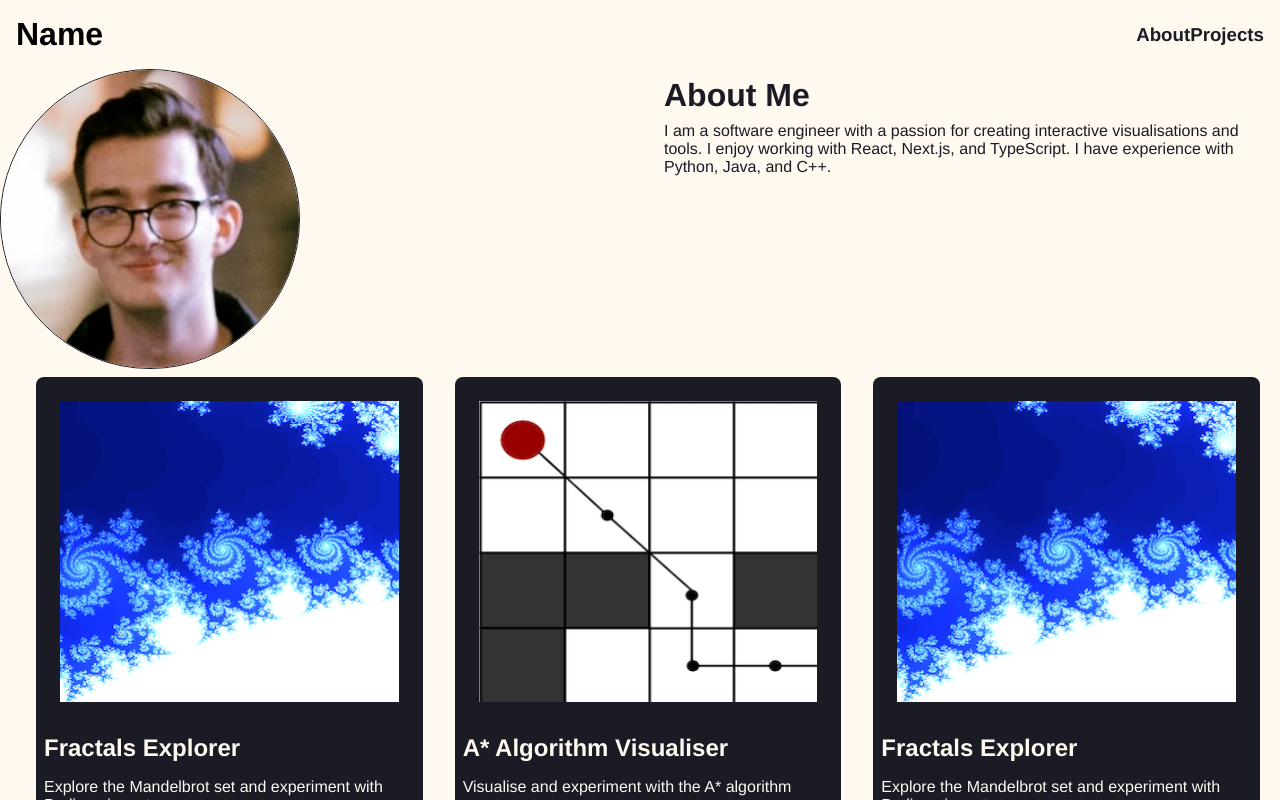
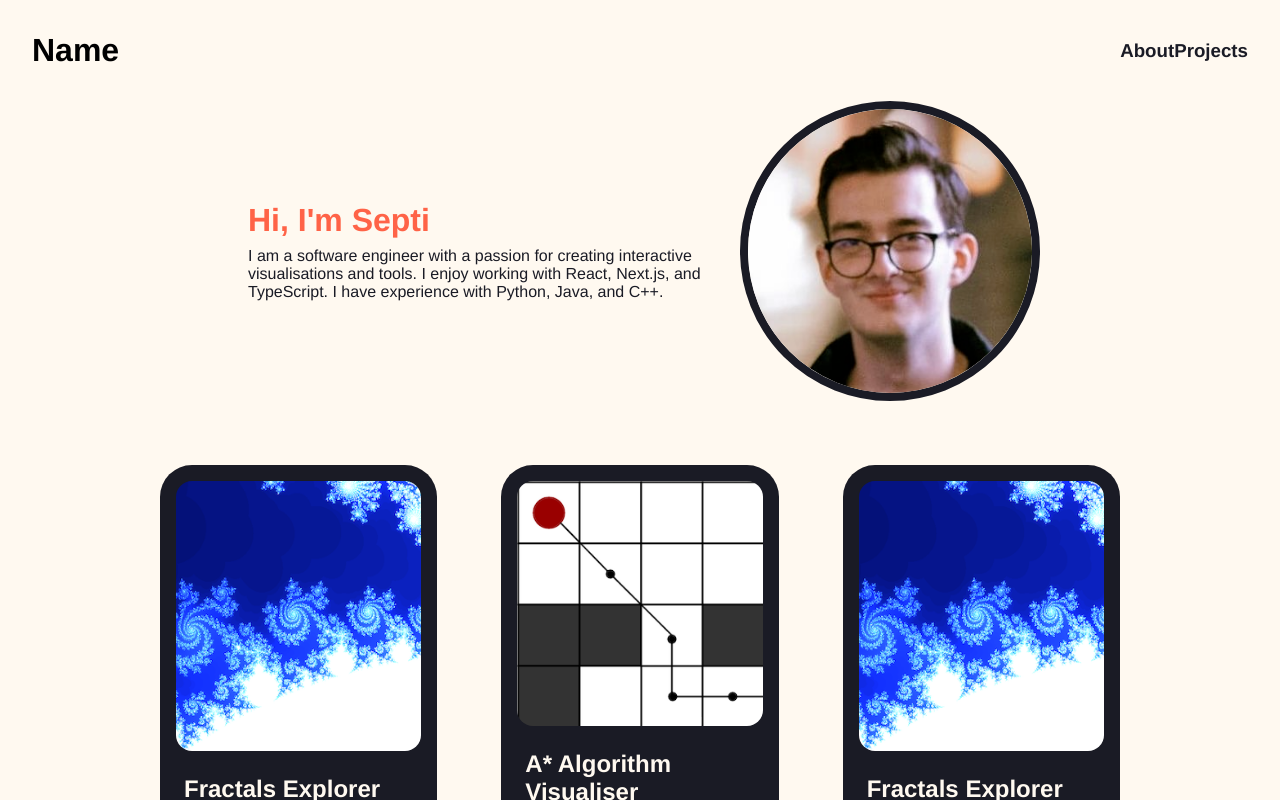
Before and after one commit to Septy2000/Portfolio-Website, a Next.js app: page / in a window 1280 px wide. Shown: the top 800 px of the page. Built offline with nearby package versions, Linux system fonts and the light colour scheme.

Commit message:
Changes to Header files; Changes to styled Card

```diff
--- a/src/app/page.tsx
+++ b/src/app/page.tsx
@@ -64,7 +64,7 @@ const projects = [
 ];
 
 const PortraitPhoto = styled(Image)`
-    border: 1px solid ${({ theme }) => theme.colors.surface.secondary};
+    border: 8px solid ${({ theme }) => theme.colors.surface.secondary};
     border-radius: 50%;
 `;
 
@@ -74,15 +74,9 @@ export default function AboutMePage() {
     return (
         <React.Fragment>
             <MainInformationContainer>
-                <PortraitPhoto
-                    src={portrait_image}
-                    alt="Photo of me"
-                    width={300}
-                    height={300}
-                />
                 <AboutContainer>
-                    <Header size="large" color="primary" m="0.5rem">
-                        About Me
+                    <Header color="tomato" m="0.5rem">
+                        {"Hi, I'm Septi"}
                     </Header>
 
                     <Text color="primary" m="0.5rem">
@@ -92,9 +86,16 @@ export default function AboutMePage() {
                         with Python, Java, and C++.
                     </Text>
                 </AboutContainer>
+                <PortraitPhoto
+                    src={portrait_image}
+                    alt="Photo of me"
+                    width={300}
+                    height={300}
+                    priority
+                />
             </MainInformationContainer>
 
-            <CardsContainer $mh="28px">
+            <CardsContainer>
                 {projects.map((project, id) => (
                     <PlainLinkWrapper
                         key={id}
--- a/src/components/typography/Typography.tsx
+++ b/src/components/typography/Typography.tsx
@@ -11,10 +11,10 @@ import {
 type Size = "small" | "medium" | "large";
 type Color = "primary" | "secondary" | "tertiary" | string;
 type HeaderProps = {
-    size: Size;
+    size?: Size;
     color: Color;
     children: React.ReactNode;
-    m: string;
+    m?: string;
 };
 type TextProps = {
     color: Color;
@@ -23,28 +23,33 @@ type TextProps = {
 };
 
 export function Header({ children, size, color, m }: HeaderProps) {
+    let StyledHeader;
+    switch (size) {
+        case "small":
+            StyledHeader = HeaderSmallStyled;
+            break;
+        case "medium":
+            StyledHeader = HeaderMediumStyled;
+            break;
+        case "large":
+            StyledHeader = HeaderLargeStyled;
+            break;
+        default:
+            StyledHeader = HeaderLargeStyled;
+            break;
+    }
     return (
         <React.Fragment>
-            {size === "small" ? (
-                <HeaderSmallStyled color={color} $margin={m}>
-                    {children}
-                </HeaderSmallStyled>
-            ) : size === "medium" ? (
-                <HeaderMediumStyled color={color} $margin={m}>
-                    {children}
-                </HeaderMediumStyled>
-            ) : (
-                <HeaderLargeStyled color={color} $margin={m}>
-                    {children}
-                </HeaderLargeStyled>
-            )}
+            <StyledHeader color={color} $m={m}>
+                {children}
+            </StyledHeader>
         </React.Fragment>
     );
 }
 
 export function Text({ children, color, m }: TextProps) {
     return (
-        <TextStyle color={color} $margin={m}>
+        <TextStyle color={color} $m={m}>
             {children}
         </TextStyle>
     );
--- a/src/components/wrappers/ColorInheritWrapper.tsx
+++ /dev/null
@@ -1,5 +0,0 @@
-import styled from "styled-components";
-
-const ColorInheritWrapper = styled.div`
-    color: inherit;
-`;
--- a/src/styles/Card.styled.tsx
+++ b/src/styles/Card.styled.tsx
@@ -3,12 +3,13 @@ import Image from "next/image";
 
 const CardStyled = styled.div`
     width: 100%;
-    border-radius: ${({ theme }) => theme.borderRadius.small};
+    max-width: 500px;
+    border-radius: ${({ theme }) => theme.borderRadius.medium};
     display: flex;
     flex-direction: column;
-    margin: ${({ theme }) => theme.margin.small};
     background-color: ${({ theme }) => theme.colors.surface.secondary};
     height: 100%;
+    padding: ${({ theme }) => theme.padding.small};
     transition: transform 0.2s;
     &:hover {
         transform: scale(1.03);
@@ -17,10 +18,10 @@ const CardStyled = styled.div`
 
 const CardImageStyled = styled(Image)`
     border-radius: ${({ theme }) => theme.borderRadius.small};
+    margin-bottom: ${({ theme }) => theme.margin.small};
     width: 100%;
     height: 70%;
     transition: filter 0.2s;
-    padding: ${({ theme }) => theme.padding.large};
 `;
 
 export { CardStyled, CardImageStyled };
--- a/src/styles/Containers.styled.tsx
+++ b/src/styles/Containers.styled.tsx
@@ -1,15 +1,14 @@
 "use client";
 import styled from "styled-components";
+import {
+    CustomStylingProps,
+    customPropertiesMixin,
+} from "./custom-properties/CustomProperties";
 
-export const CardsContainer = styled.div<{
-    $pv?: string;
-    $ph?: string;
-    $mv?: string;
-    $mh?: string;
-    $p?: string;
-    $m?: string;
-}>`
+export const CardsContainer = styled.div<CustomStylingProps>`
     display: grid;
+    margin: ${({ theme }) =>
+        `${theme.margin.xlarge} ${theme.margin.variable} ${theme.margin.xlarge} ${theme.margin.variable} `};
     @media (max-width: ${({ theme }) => theme.screen.medium}) {
         grid-template-columns: repeat(1, 1fr);
     }
@@ -26,31 +25,30 @@ export const CardsContainer = styled.div<{
 
     gap: ${({ theme }) => theme.padding.xlarge};
     grid-auto-rows: 1fr;
-    padding: ${({ $p }) => ($p ? $p : "none")};
-    padding-left: ${({ $ph }) => ($ph ? $ph : "none")};
-    padding-right: ${({ $ph }) => ($ph ? $ph : "none")};
-    padding-top: ${({ $pv }) => ($pv ? $pv : "none")};
-    padding-bottom: ${({ $pv }) => ($pv ? $pv : "none")};
-    margin: ${({ $m }) => ($m ? $m : "none")};
-    margin-top: ${({ $mv }) => ($mv ? $mv : "none")};
-    margin-left: ${({ $mh }) => ($mh ? $mh : "none")};
-    margin-bottom: ${({ $mv }) => ($mv ? $mv : "none")};
-    margin-right: ${({ $mh }) => ($mh ? $mh : "none")};
+
+    ${customPropertiesMixin}
 `;
 
-export const MainInformationContainer = styled.div`
-    display: grid;
+export const MainInformationContainer = styled.div<CustomStylingProps>`
+    display: flex;
+    margin-left: ${({ theme }) => theme.margin.variable};
+    margin-right: ${({ theme }) => theme.margin.variable};
+
     @media (max-width: ${({ theme }) => theme.screen.medium}) {
-        grid-template-columns: repeat(1, 1fr);
-        grid-template: repeat(2, 1fr);
+        flex-direction: column-reverse;
+        justify-content: center;
+        align-items: center;
     }
     @media (min-width: ${({ theme }) => theme.screen.medium}) {
-        grid-template-columns: repeat(2, 1fr);
-        grid-template-rows: repeat(1, 1fr);
+        flex-direction: row;
+        justify-content: center;
+        align-items: center;
     }
-    gap: ${({ theme }) => theme.padding.xlarge};
+
+    ${customPropertiesMixin}
 `;
 
 export const AboutContainer = styled.div`
     align-items: start;
+    max-width: 500px;
 `;
--- a/src/styles/GlobalStyles.tsx
+++ b/src/styles/GlobalStyles.tsx
@@ -1,6 +1,5 @@
 "use client";
 import { createGlobalStyle } from "styled-components";
-import theme from "./theme/theme";
 const GlobalStyles = createGlobalStyle`
     * {
         margin: 0;
@@ -9,11 +8,6 @@ const GlobalStyles = createGlobalStyle`
         font-family: "Helvetica", sans-serif, Arial;
     }
 
-    html, body {
-        margin: 0;
-        height: 100%;
-    }
-
     body {
         background: #fff9f0
     }
--- a/src/styles/Typography.styled.tsx
+++ b/src/styles/Typography.styled.tsx
@@ -1,5 +1,9 @@
 "use client";
 import styled, { DefaultTheme } from "styled-components";
+import {
+    CustomStylingProps,
+    customPropertiesMixin,
+} from "@/styles/custom-properties/CustomProperties";
 
 function determineColor(color: string, theme: DefaultTheme) {
     switch (color) {
@@ -14,22 +18,28 @@ function determineColor(color: string, theme: DefaultTheme) {
     }
 }
 
-export const HeaderLargeStyled = styled.h1<{ color: string; $margin: string }>`
+export const HeaderLargeStyled = styled.h1<
+    { color: string } & CustomStylingProps
+>`
     color: ${({ theme, color }) => determineColor(color, theme)};
-    margin: ${({ $margin }) => $margin};
+    ${customPropertiesMixin}
 `;
 
-export const HeaderMediumStyled = styled.h2<{ color: string; $margin: string }>`
+export const HeaderMediumStyled = styled.h2<
+    { color: string } & CustomStylingProps
+>`
     color: ${({ theme, color }) => determineColor(color, theme)};
-    margin: ${({ $margin }) => $margin};
+    ${customPropertiesMixin}
 `;
 
-export const HeaderSmallStyled = styled.h3<{ color: string; $margin: string }>`
+export const HeaderSmallStyled = styled.h3<
+    { color: string } & CustomStylingProps
+>`
     color: ${({ theme, color }) => determineColor(color, theme)};
-    margin: ${({ $margin }) => $margin};
+    ${customPropertiesMixin}
 `;
 
-export const TextStyle = styled.p<{ color: string; $margin: string }>`
+export const TextStyle = styled.p<{ color: string } & CustomStylingProps>`
     color: ${({ theme, color }) => determineColor(color, theme)};
-    margin: ${({ $margin }) => $margin};
+    ${customPropertiesMixin}
 `;
--- /dev/null
+++ b/src/styles/custom-properties/CustomProperties.tsx
@@ -0,0 +1,25 @@
+import { css } from "styled-components";
+
+export type CustomStylingProps = {
+    $pv?: string;
+    $ph?: string;
+    $mv?: string;
+    $mh?: string;
+    $p?: string;
+    $m?: string;
+    $fontSize?: string;
+};
+
+export const customPropertiesMixin = css<CustomStylingProps>`
+    ${({ $p }) => $p && `padding: ${$p};`}
+    ${({ $ph }) => $ph && `padding-left: ${$ph};`}
+    ${({ $ph }) => $ph && `padding-right: ${$ph};`}
+    ${({ $pv }) => $pv && `padding-top: ${$pv};`}
+    ${({ $pv }) => $pv && `padding-bottom: ${$pv};`}
+    ${({ $m }) => $m && `margin: ${$m};`}
+    ${({ $mv }) => $mv && `margin-top: ${$mv};`}
+    ${({ $mh }) => $mh && `margin-left: ${$mh};`}
+    ${({ $mv }) => $mv && `margin-bottom: ${$mv};`}
+    ${({ $mh }) => $mh && `margin-right: ${$mh};`}
+    ${({ $fontSize }) => $fontSize && `font-size: ${$fontSize};`}
+`;
--- a/src/styles/theme/theme.tsx
+++ b/src/styles/theme/theme.tsx
@@ -14,24 +14,25 @@ const theme = {
     },
 
     padding: {
-        small: "8px",
-        medium: "16px",
-        large: "24px",
-        xlarge: "32px",
+        small: "16px",
+        medium: "32px",
+        large: "48px",
+        xlarge: "64px",
     },
 
     margin: {
-        small: "8px",
-        medium: "16px",
-        large: "24px",
-        xlarge: "32px",
+        small: "16px",
+        medium: "32px",
+        large: "48px",
+        xlarge: "64px",
+        variable: "12.5vw",
     },
 
     borderRadius: {
-        small: "8px",
-        medium: "16px",
-        large: "24px",
-        xlarge: "32px",
+        small: "16px",
+        medium: "32px",
+        large: "48px",
+        xlarge: "64px",
     },
 
     screen: {
```
